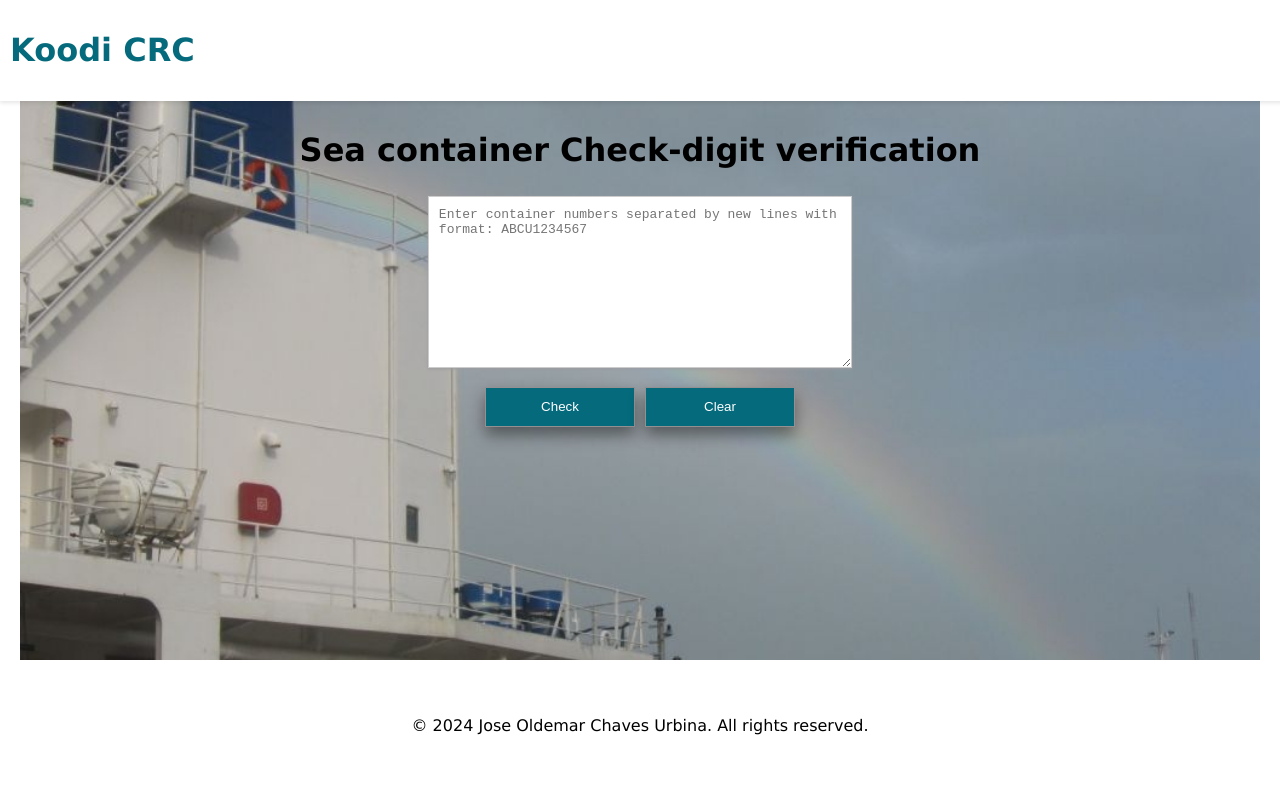
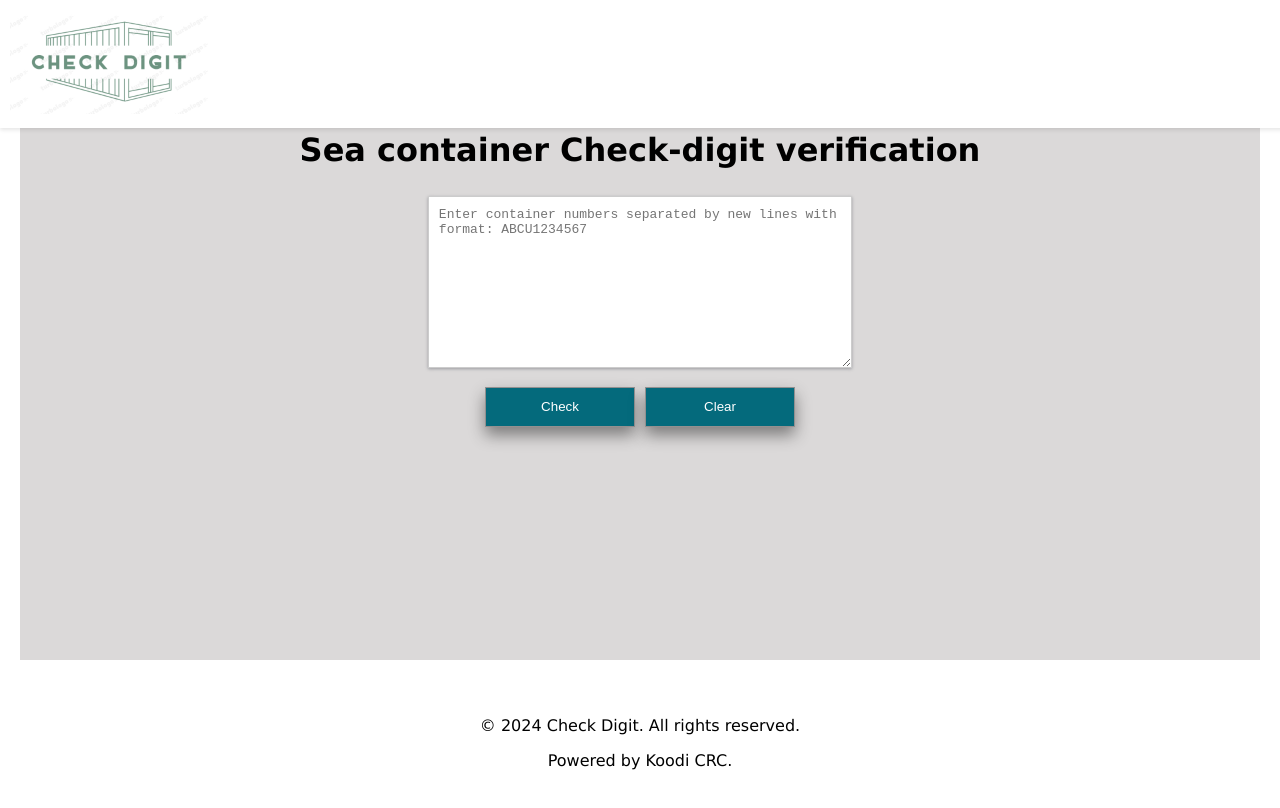
Before and after one commit to OldemarCRC/Sea-container-Check-Digit, a React (Create React App) app: page / in a window 1280 px wide. Shown: the top 808 px of the page. Built offline with nearby package versions, Linux system fonts and the light colour scheme.

Commit message:
Actualización del proyecto y nuevo build

```diff
--- a/src/App.css
+++ b/src/App.css
@@ -19,9 +19,6 @@ body {
   max-height: unset;
   min-height: 65vh;
   background-color: hwb(0 85% 14%);
-  background-image: url('./Components/barcoArcoIris.JPG'); /* Ruta relativa a la imagen */
-  background-size: cover; /* Ajusta el tamaño de la imagen de fondo */
-  background-position: center; /* Centra la imagen de fondo */
 }
 
 textarea {
--- a/src/Components/Footer.js
+++ b/src/Components/Footer.js
@@ -3,7 +3,8 @@ import React from 'react';
 function Footer() {
   return (
     <footer style={{ background: 'white', textAlign: 'center', padding: '20px 0' }}>
-      <p>&copy; {new Date().getFullYear()} Jose Oldemar Chaves Urbina. All rights reserved.</p>
+      <p>&copy; {new Date().getFullYear()} Check Digit. All rights reserved.</p>
+      <p>Powered by Koodi CRC.</p>
     </footer>
   );
 }
--- a/src/Components/Header.js
+++ b/src/Components/Header.js
@@ -1,10 +1,11 @@
 import React from 'react';
 import './header.css';
+import logo from "./check-1.png"
 
 function Header() {
   return (
     <header className="header">
-      <h1>Koodi CRC</h1>
+      <img src={logo} alt="check-digit" />
     </header>
   );
 }
```
Also changed, not shown: src/Components/barcoArcoIris.JPG (deleted), src/Components/check-1.png (added), 13 other files (tests, documents, lock files or other folders).
